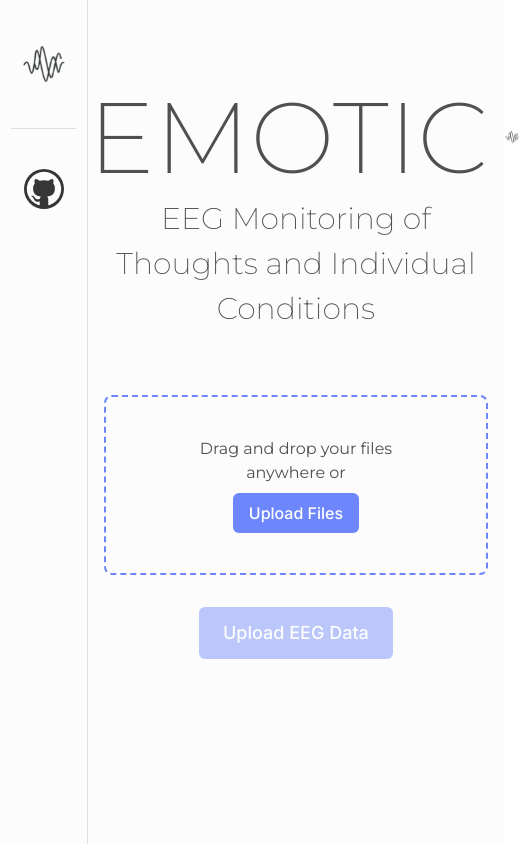
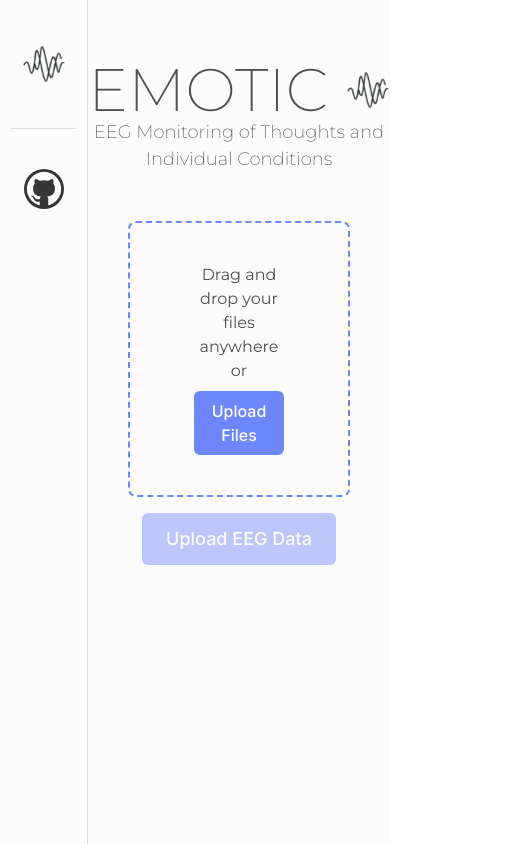
Before and after one commit to sfu-cmpt340/EMOTIC_g3, a Next.js app in the folder emotic-njs-app/: page / in a window 390 px wide. Shown: the whole page, 520 px wide, since content can reach past the window. Built offline with nearby package versions, Linux system fonts and the light colour scheme.

Commit message:
Make the landing page somewhat responsive
Probably won't look amazing on mobile, but it's fine for desktop.

```diff
--- a/emotic-njs-app/src/app/components/DragAndDropUpload.tsx
+++ b/emotic-njs-app/src/app/components/DragAndDropUpload.tsx
@@ -38,7 +38,7 @@ const DragAndDropUpload: React.FC<DragAndDropUploadProps> = ({
 
   return (
     <div
-      className={`border-2 border-dashed rounded-lg py-10 px-16 m-4 flex flex-col items-center justify-center text-center transition-all ${
+      className={`border-2 border-dashed rounded-lg py-10 px-16 mx-10 flex flex-col items-center justify-center text-center transition-all ${
         isDragging
           ? "border-lightColorHero-500 dark:border-darkBorder-500 dark:border-opacity-65 bg-lightColorHero-500 bg-opacity-35 dark:bg-darkBackground-300 dark:bg-opacity-65"
           : "border-lightColorHero-500 dark:border-darkText-500"
--- a/emotic-njs-app/src/app/page.tsx
+++ b/emotic-njs-app/src/app/page.tsx
@@ -45,18 +45,20 @@ export default function LandingPage() {
       <div className="flex-1 min-h-screen flex justify-center bg-lightBackground-500 dark:bg-darkBackground-500">
         <div className="justify-center mt-[15%] font-montserrat font-extralight text-lightText-500 dark:text-darkText-500">
           <div className="flex items-center justify-center">
-            <p className="text-[100px]">EMOTIC</p>
+            <p className="text-[60px] sm:text-[80px] md:text-[100px] lg:text-[120px]">
+              EMOTIC
+            </p>
             <a href="" target="_blank">
               <Image
                 src={logo}
-                className="h-20 w-20 ml-4 hover:scale-110 transition-transform duration-200"
+                className="h-12 w-12 sm:h-16 sm:w-16 md:h-20 md:w-20 ml-4 hover:scale-110 transition-transform duration-200"
                 alt="EMOTIC logo"
                 width={80}
                 height={80}
               />
             </a>
           </div>
-          <div className="text-[30px] -mt-4 text-center">
+          <div className="text-[18px] sm:text-[24px] md:text-[30px] lg:text-[36px] -mt-4 text-center">
             EEG Monitoring of Thoughts and Individual Conditions
           </div>
 
@@ -67,7 +69,7 @@ export default function LandingPage() {
               <button
                 onClick={handleUpload}
                 disabled={!file}
-                className="mt-4 px-6 py-3 bg-lightColorHero-500 dark:bg-darkColorHero-500 text-lightText-100 dark:text-darkText-100 font-inter font-medium text-lg rounded-md disabled:opacity-45 disabled:cursor-not-allowed"
+                className="mt-4 mx-10 px-6 py-3 bg-lightColorHero-500 dark:bg-darkColorHero-500 text-lightText-100 dark:text-darkText-100 font-inter font-medium text-lg rounded-md disabled:opacity-45 disabled:cursor-not-allowed"
               >
                 {file ? `Upload: ${file.name}` : "Upload EEG Data"}
               </button>
```
